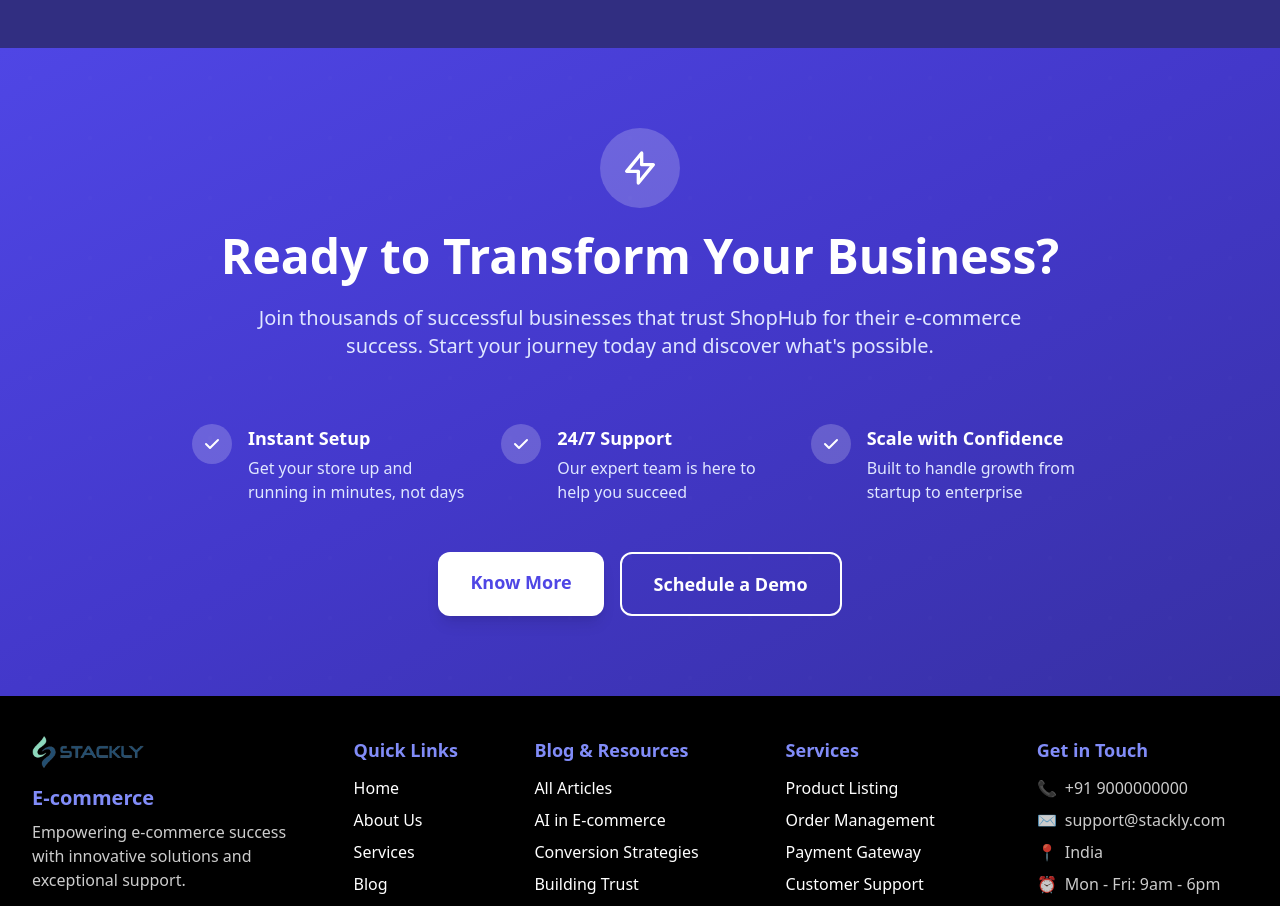
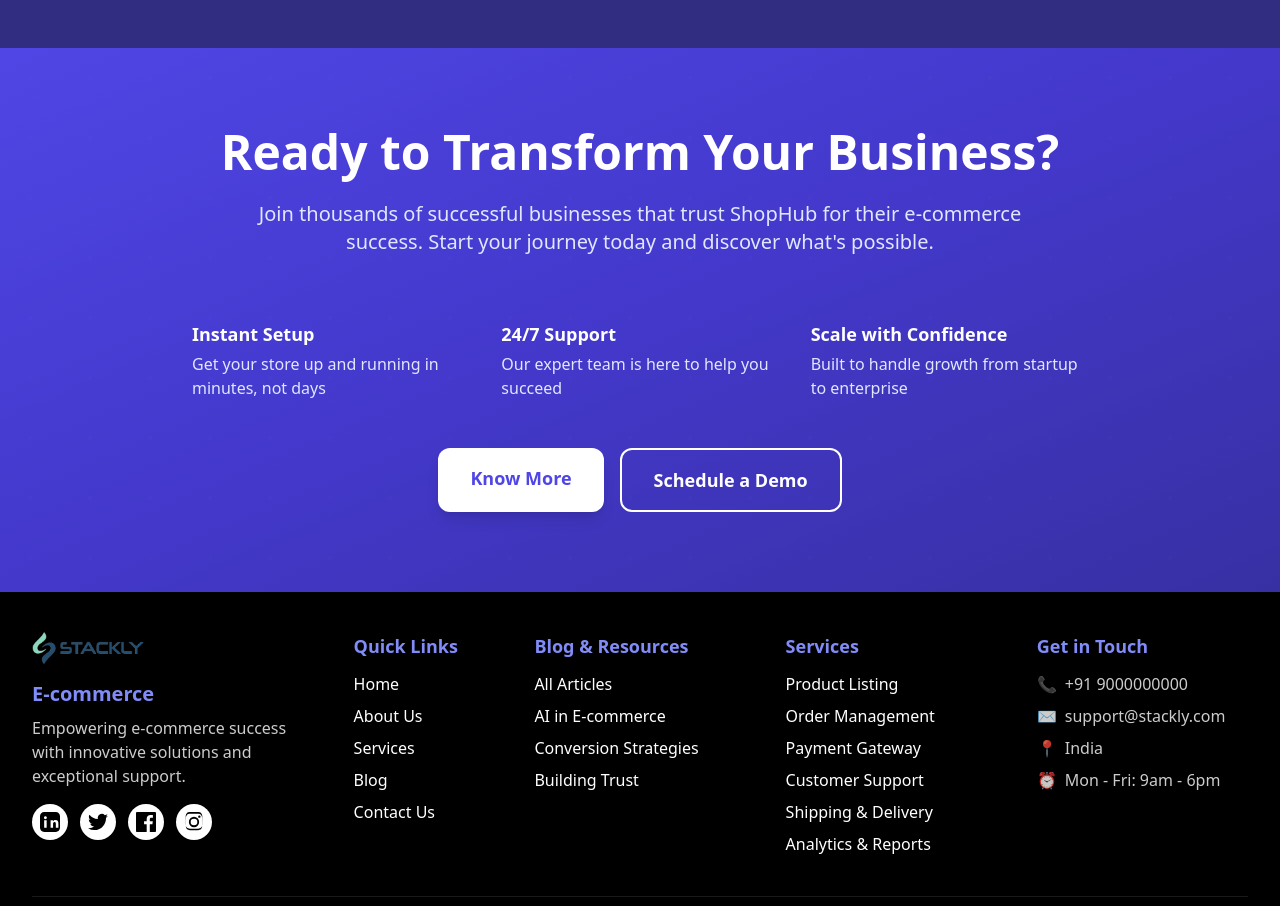
Before and after one commit to Enkonix6465/stackly24, a Next.js app: page /home2 in a window 1280 px wide. Shown: the part 3280-4186 px from the top of the page. Built offline with nearby package versions, Linux system fonts and the light colour scheme.

Commit message:
initial changes

```diff
--- a/src/pages/home1.tsx
+++ b/src/pages/home1.tsx
@@ -216,12 +216,9 @@
                   {t('hero.subtitle')}
                 </p>
                 <div className="flex justify-center">
-                  <Link href="/contact" className="group relative inline-flex items-center justify-center px-8 py-4 bg-gradient-to-r from-indigo-600 to-purple-600 text-white font-semibold text-lg rounded-xl hover:from-indigo-700 hover:to-purple-700 transition-all duration-300 shadow-lg hover:shadow-xl transform hover:scale-105 focus:outline-none focus:ring-4 focus:ring-indigo-300">
+                  <Link href="/contact" className="group relative inline-flex items-center justify-center px-8 py-4 bg-indigo-600 text-white font-semibold text-lg rounded-xl hover:bg-indigo-700 transition-all duration-300 shadow-lg hover:shadow-xl transform hover:scale-105 focus:outline-none focus:ring-4 focus:ring-indigo-300">
                     <span className="relative z-10">{t('hero.cta')}</span>
-                    <div className="absolute inset-0 bg-gradient-to-r from-indigo-700 to-purple-700 rounded-xl opacity-0 group-hover:opacity-100 transition-opacity duration-300"></div>
-                    <svg className="ml-2 w-5 h-5 group-hover:translate-x-1 transition-transform duration-300" fill="none" stroke="currentColor" viewBox="0 0 24 24">
-                      <path strokeLinecap="round" strokeLinejoin="round" strokeWidth={2} d="M13 7l5 5m0 0l-5 5m5-5H6" />
-                    </svg>
+                    <div className="absolute inset-0 bg-indigo-700 rounded-xl opacity-0 group-hover:opacity-100 transition-opacity duration-300"></div>
                   </Link>
                 </div>
               </div>
@@ -479,11 +476,6 @@
 
             <div className="relative max-w-6xl mx-auto px-4 sm:px-6 lg:px-8">
               <div className="text-center mb-16">
-                <div className="inline-flex items-center justify-center w-16 h-16 bg-white/20 rounded-full mb-6">
-                  <svg className="w-8 h-8 text-white" fill="none" stroke="currentColor" viewBox="0 0 24 24">
-                    <path strokeLinecap="round" strokeLinejoin="round" strokeWidth={2} d="M3 8l7.89 4.26a2 2 0 002.22 0L21 8M5 19h14a2 2 0 002-2V7a2 2 0 00-2-2H5a2 2 0 00-2 2v10a2 2 0 002 2z" />
-                  </svg>
-                </div>
                 <h2 className="text-3xl md:text-4xl font-bold mb-4">
                   {t('home1.newsletter.title')}
                 </h2>
@@ -495,40 +487,19 @@
               <div className="grid md:grid-cols-2 gap-12 items-center">
                 {/* Left Side - Benefits */}
                 <div className="space-y-6">
-                  <div className="flex items-start space-x-4">
-                    <div className="flex-shrink-0 w-8 h-8 bg-white/20 rounded-full flex items-center justify-center">
-                      <svg className="w-4 h-4 text-white" fill="currentColor" viewBox="0 0 20 20">
-                        <path fillRule="evenodd" d="M16.707 5.293a1 1 0 010 1.414l-8 8a1 1 0 01-1.414 0l-4-4a1 1 0 011.414-1.414L8 12.586l7.293-7.293a1 1 0 011.414 0z" clipRule="evenodd" />
-                      </svg>
-                    </div>
                   <div className="text-left">
                     <h3 className="font-semibold text-lg mb-1">{t('home1.newsletter.exclusiveDeals')}</h3>
                     <p className="text-indigo-100">{t('home1.newsletter.exclusiveDealsDesc')}</p>
                   </div>
-                  </div>
 
-                  <div className="flex items-start space-x-4">
-                    <div className="flex-shrink-0 w-8 h-8 bg-white/20 rounded-full flex items-center justify-center">
-                      <svg className="w-4 h-4 text-white" fill="currentColor" viewBox="0 0 20 20">
-                        <path fillRule="evenodd" d="M16.707 5.293a1 1 0 010 1.414l-8 8a1 1 0 01-1.414 0l-4-4a1 1 0 011.414-1.414L8 12.586l7.293-7.293a1 1 0 011.414 0z" clipRule="evenodd" />
-                      </svg>
-                    </div>
                   <div className="text-left">
                     <h3 className="font-semibold text-lg mb-1">{t('home1.newsletter.newProducts')}</h3>
                     <p className="text-indigo-100">{t('home1.newsletter.newProductsDesc')}</p>
                   </div>
-                  </div>
 
-                  <div className="flex items-start space-x-4">
-                    <div className="flex-shrink-0 w-8 h-8 bg-white/20 rounded-full flex items-center justify-center">
-                      <svg className="w-4 h-4 text-white" fill="currentColor" viewBox="0 0 20 20">
-                        <path fillRule="evenodd" d="M16.707 5.293a1 1 0 010 1.414l-8 8a1 1 0 01-1.414 0l-4-4a1 1 0 011.414-1.414L8 12.586l7.293-7.293a1 1 0 011.414 0z" clipRule="evenodd" />
-                      </svg>
-                    </div>
                   <div className="text-left">
                     <h3 className="font-semibold text-lg mb-1">{t('home1.newsletter.shoppingTips')}</h3>
                     <p className="text-indigo-100">{t('home1.newsletter.shoppingTipsDesc')}</p>
-                    </div>
                   </div>
                 </div>
 
--- a/src/pages/home2.tsx
+++ b/src/pages/home2.tsx
@@ -609,11 +609,6 @@
 
             <div className="relative max-w-6xl mx-auto px-4 sm:px-6 lg:px-8">
               <div className="text-center mb-16">
-                <div className="inline-flex items-center justify-center w-20 h-20 bg-white/20 rounded-full mb-6">
-                  <svg className="w-10 h-10 text-white" fill="none" stroke="currentColor" viewBox="0 0 24 24">
-                    <path strokeLinecap="round" strokeLinejoin="round" strokeWidth={2} d="M13 10V3L4 14h7v7l9-11h-7z" />
-                  </svg>
-                </div>
                 <h2 className="text-4xl md:text-5xl font-bold mb-6">
                   {t('home2.cta.title')}
                 </h2>
@@ -625,40 +620,19 @@
                              <div className="max-w-4xl mx-auto">
                  {/* Benefits */}
                  <div className="grid md:grid-cols-3 gap-8">
-                   <div className="flex items-start space-x-4">
-                     <div className="flex-shrink-0 w-10 h-10 bg-white/20 rounded-full flex items-center justify-center">
-                       <svg className="w-5 h-5 text-white" fill="currentColor" viewBox="0 0 20 20">
-                         <path fillRule="evenodd" d="M16.707 5.293a1 1 0 010 1.414l-8 8a1 1 0 01-1.414 0l-4-4a1 1 0 011.414-1.414L8 12.586l7.293-7.293a1 1 0 011.414 0z" clipRule="evenodd" />
-                       </svg>
-                     </div>
-                     <div>
+                   <div className="text-left">
                      <h3 className="font-semibold text-lg mb-1">{t('home2.cta.benefits.instantSetup.title')}</h3>
                      <p className="text-indigo-100">{t('home2.cta.benefits.instantSetup.description')}</p>
                    </div>
-                   </div>
 
-                   <div className="flex items-start space-x-4">
-                     <div className="flex-shrink-0 w-10 h-10 bg-white/20 rounded-full flex items-center justify-center">
-                       <svg className="w-5 h-5 text-white" fill="currentColor" viewBox="0 0 20 20">
-                         <path fillRule="evenodd" d="M16.707 5.293a1 1 0 010 1.414l-8 8a1 1 0 01-1.414 0l-4-4a1 1 0 011.414-1.414L8 12.586l7.293-7.293a1 1 0 011.414 0z" clipRule="evenodd" />
-                       </svg>
-                     </div>
-                     <div>
+                   <div className="text-left">
                      <h3 className="font-semibold text-lg mb-1">{t('home2.cta.benefits.support247.title')}</h3>
                      <p className="text-indigo-100">{t('home2.cta.benefits.support247.description')}</p>
                    </div>
-                   </div>
 
-                   <div className="flex items-start space-x-4">
-                     <div className="flex-shrink-0 w-10 h-10 bg-white/20 rounded-full flex items-center justify-center">
-                       <svg className="w-5 h-5 text-white" fill="currentColor" viewBox="0 0 20 20">
-                         <path fillRule="evenodd" d="M16.707 5.293a1 1 0 010 1.414l-8 8a1 1 0 01-1.414 0l-4-4a1 1 0 011.414-1.414L8 12.586l7.293-7.293a1 1 0 011.414 0z" clipRule="evenodd" />
-                       </svg>
-                     </div>
-                     <div>
+                   <div className="text-left">
                      <h3 className="font-semibold text-lg mb-1">{t('home2.cta.benefits.scaleConfidence.title')}</h3>
                      <p className="text-indigo-100">{t('home2.cta.benefits.scaleConfidence.description')}</p>
-                     </div>
                    </div>
                  </div>
                </div>
```
Lines whose indentation alone changed are shown as unchanged.
